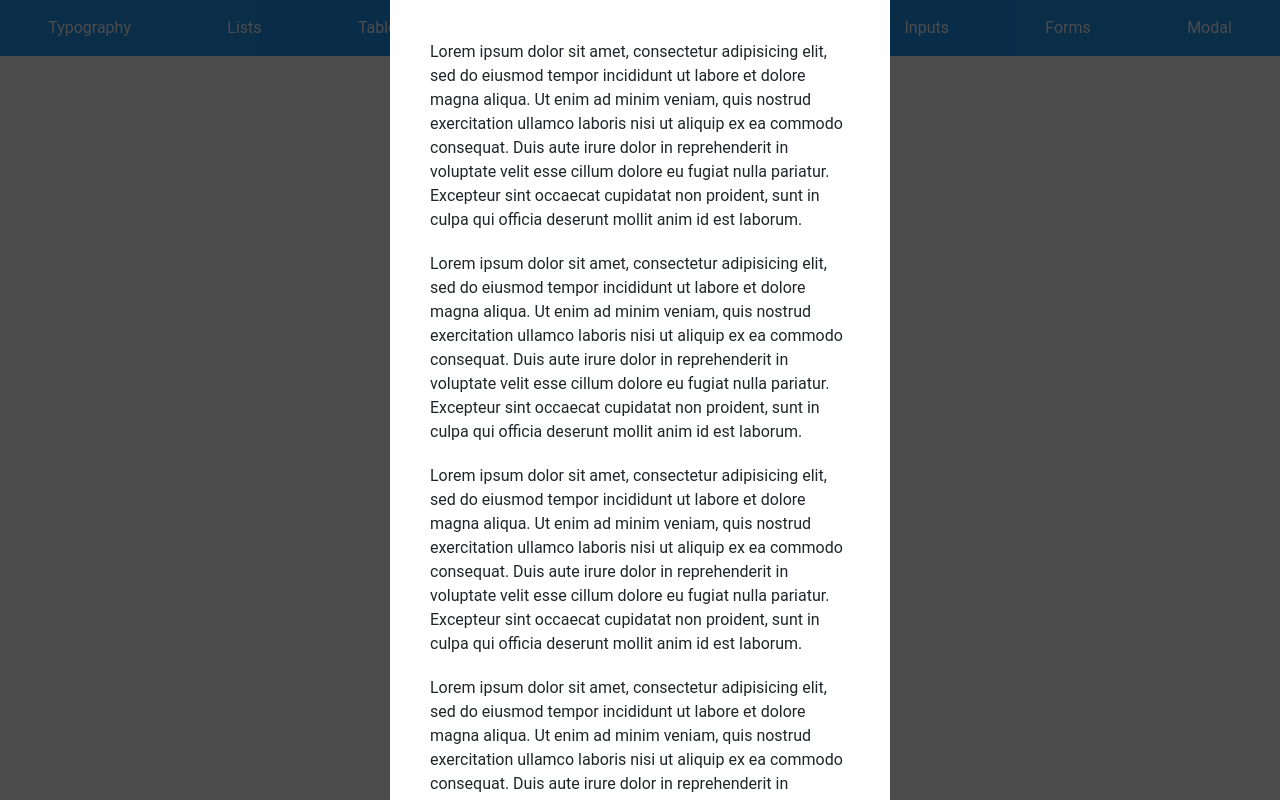
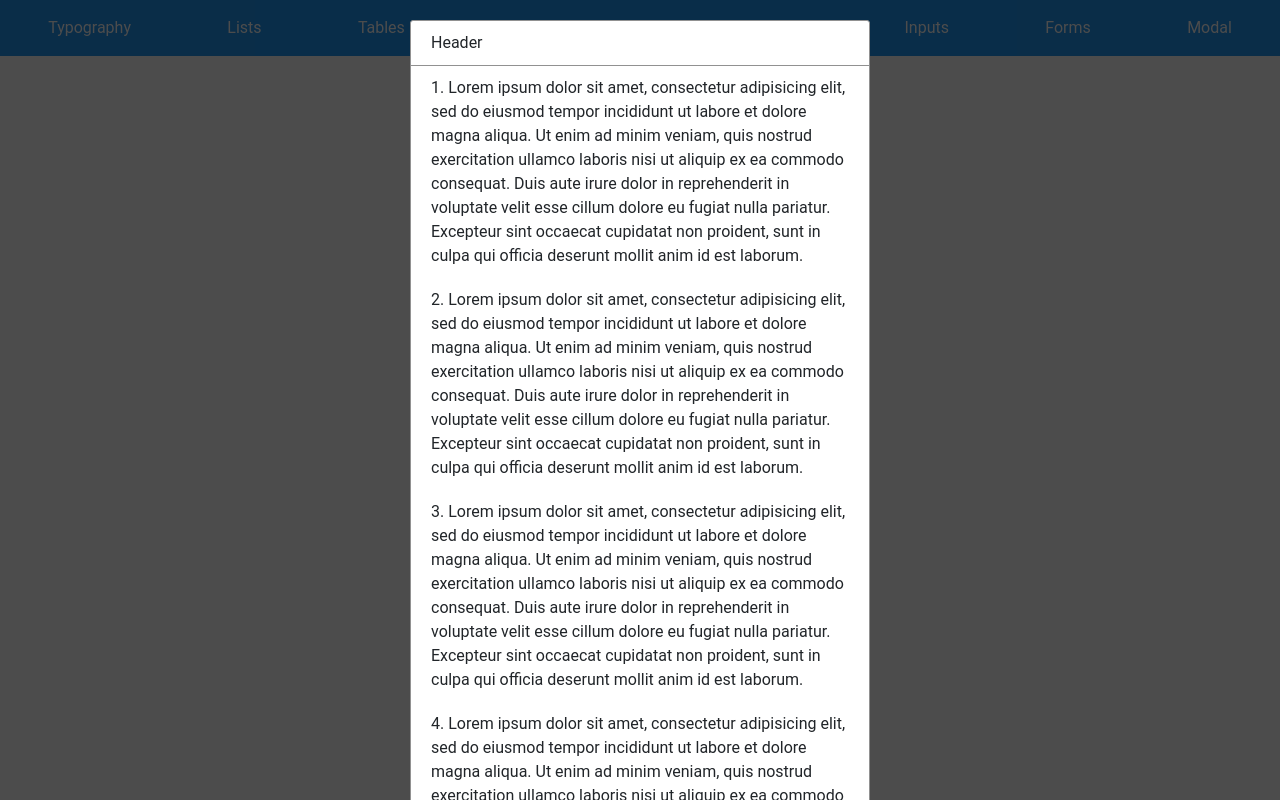
Before and after one commit to adinan-cenci/css-framework, a plain HTML site: page examples/modal.html in a window 1280 px wide. Drawn offline with Linux system fonts and the light colour scheme.

Commit message:
Update master.css, master.css.map, and 4 more files...

```diff
--- a/examples/_stylesheet.css
+++ b/examples/_stylesheet.css
@@ -87,11 +87,3 @@ body {
     }
 
 /*---------------------------------------*/
-
-#example-modal .fundo-branco {
-    width: 500px;
-    max-width: calc(100% - 40px);
-    height: auto;
-    padding: 40px;
-    background-color: #fff;
-}
--- a/examples/modal.html
+++ b/examples/modal.html
@@ -28,10 +28,13 @@
             <div id="middle">
                 <div id="example-modal">
 
-                    <div class="overlay modal scroll">
-                        <div class="fundo-branco">
+                    <div class="modal">
+                        <div class="modal-dialog">
+                            <div class="modal-content">
+                                <div class="modal-header">Header</div>
+                                <div class="modal-body">
                                     <p>
-                                Lorem ipsum dolor sit amet, consectetur adipisicing elit, sed do eiusmod
+                                        1. Lorem ipsum dolor sit amet, consectetur adipisicing elit, sed do eiusmod
                                         tempor incididunt ut labore et dolore magna aliqua. Ut enim ad minim veniam,
                                         quis nostrud exercitation ullamco laboris nisi ut aliquip ex ea commodo
                                         consequat. Duis aute irure dolor in reprehenderit in voluptate velit esse
@@ -39,7 +42,7 @@
                                         proident, sunt in culpa qui officia deserunt mollit anim id est laborum.
                                     </p>
                                     <p>
-                                Lorem ipsum dolor sit amet, consectetur adipisicing elit, sed do eiusmod
+                                        2. Lorem ipsum dolor sit amet, consectetur adipisicing elit, sed do eiusmod
                                         tempor incididunt ut labore et dolore magna aliqua. Ut enim ad minim veniam,
                                         quis nostrud exercitation ullamco laboris nisi ut aliquip ex ea commodo
                                         consequat. Duis aute irure dolor in reprehenderit in voluptate velit esse
@@ -47,7 +50,7 @@
                                         proident, sunt in culpa qui officia deserunt mollit anim id est laborum.
                                     </p>
                                     <p>
-                                Lorem ipsum dolor sit amet, consectetur adipisicing elit, sed do eiusmod
+                                        3. Lorem ipsum dolor sit amet, consectetur adipisicing elit, sed do eiusmod
                                         tempor incididunt ut labore et dolore magna aliqua. Ut enim ad minim veniam,
                                         quis nostrud exercitation ullamco laboris nisi ut aliquip ex ea commodo
                                         consequat. Duis aute irure dolor in reprehenderit in voluptate velit esse
@@ -55,7 +58,7 @@
                                         proident, sunt in culpa qui officia deserunt mollit anim id est laborum.
                                     </p>
                                     <p>
-                                Lorem ipsum dolor sit amet, consectetur adipisicing elit, sed do eiusmod
+                                        4. Lorem ipsum dolor sit amet, consectetur adipisicing elit, sed do eiusmod
                                         tempor incididunt ut labore et dolore magna aliqua. Ut enim ad minim veniam,
                                         quis nostrud exercitation ullamco laboris nisi ut aliquip ex ea commodo
                                         consequat. Duis aute irure dolor in reprehenderit in voluptate velit esse
@@ -63,7 +66,7 @@
                                         proident, sunt in culpa qui officia deserunt mollit anim id est laborum.
                                     </p>
                                     <p>
-                                Lorem ipsum dolor sit amet, consectetur adipisicing elit, sed do eiusmod
+                                        5. Lorem ipsum dolor sit amet, consectetur adipisicing elit, sed do eiusmod
                                         tempor incididunt ut labore et dolore magna aliqua. Ut enim ad minim veniam,
                                         quis nostrud exercitation ullamco laboris nisi ut aliquip ex ea commodo
                                         consequat. Duis aute irure dolor in reprehenderit in voluptate velit esse
@@ -71,7 +74,7 @@
                                         proident, sunt in culpa qui officia deserunt mollit anim id est laborum.
                                     </p>
                                     <p>
-                                Lorem ipsum dolor sit amet, consectetur adipisicing elit, sed do eiusmod
+                                        6. Lorem ipsum dolor sit amet, consectetur adipisicing elit, sed do eiusmod
                                         tempor incididunt ut labore et dolore magna aliqua. Ut enim ad minim veniam,
                                         quis nostrud exercitation ullamco laboris nisi ut aliquip ex ea commodo
                                         consequat. Duis aute irure dolor in reprehenderit in voluptate velit esse
@@ -79,7 +82,7 @@
                                         proident, sunt in culpa qui officia deserunt mollit anim id est laborum.
                                     </p>
                                     <p>
-                                Lorem ipsum dolor sit amet, consectetur adipisicing elit, sed do eiusmod
+                                        7. Lorem ipsum dolor sit amet, consectetur adipisicing elit, sed do eiusmod
                                         tempor incididunt ut labore et dolore magna aliqua. Ut enim ad minim veniam,
                                         quis nostrud exercitation ullamco laboris nisi ut aliquip ex ea commodo
                                         consequat. Duis aute irure dolor in reprehenderit in voluptate velit esse
@@ -87,7 +90,7 @@
                                         proident, sunt in culpa qui officia deserunt mollit anim id est laborum.
                                     </p>
                                     <p>
-                                Lorem ipsum dolor sit amet, consectetur adipisicing elit, sed do eiusmod
+                                        8. Lorem ipsum dolor sit amet, consectetur adipisicing elit, sed do eiusmod
                                         tempor incididunt ut labore et dolore magna aliqua. Ut enim ad minim veniam,
                                         quis nostrud exercitation ullamco laboris nisi ut aliquip ex ea commodo
                                         consequat. Duis aute irure dolor in reprehenderit in voluptate velit esse
@@ -95,7 +98,7 @@
                                         proident, sunt in culpa qui officia deserunt mollit anim id est laborum.
                                     </p>
                                     <p>
-                                Lorem ipsum dolor sit amet, consectetur adipisicing elit, sed do eiusmod
+                                        9. Lorem ipsum dolor sit amet, consectetur adipisicing elit, sed do eiusmod
                                         tempor incididunt ut labore et dolore magna aliqua. Ut enim ad minim veniam,
                                         quis nostrud exercitation ullamco laboris nisi ut aliquip ex ea commodo
                                         consequat. Duis aute irure dolor in reprehenderit in voluptate velit esse
@@ -103,13 +106,18 @@
                                         proident, sunt in culpa qui officia deserunt mollit anim id est laborum.
                                     </p>
                                     <p>
-                                Lorem ipsum dolor sit amet, consectetur adipisicing elit, sed do eiusmod
+                                        10. Lorem ipsum dolor sit amet, consectetur adipisicing elit, sed do eiusmod
                                         tempor incididunt ut labore et dolore magna aliqua. Ut enim ad minim veniam,
                                         quis nostrud exercitation ullamco laboris nisi ut aliquip ex ea commodo
                                         consequat. Duis aute irure dolor in reprehenderit in voluptate velit esse
                                         cillum dolore eu fugiat nulla pariatur. Excepteur sint occaecat cupidatat non
                                         proident, sunt in culpa qui officia deserunt mollit anim id est laborum.
                                     </p>
+                                </div>
+                                <div class="modal-footer">
+                                    <button class="small">close</button>
+                                </div>
+                            </div>
                         </div>
                     </div>
 
--- a/scss/_inputs.scss
+++ b/scss/_inputs.scss
@@ -38,7 +38,7 @@ $border:  1px;
 }
 
 %box-input-dimensions.small {
-    padding: $padding / 2;
+    padding: ($padding / 2) $padding;
     height: small-input-min-height();
 }
 
--- a/scss/_overlay.scss
+++ b/scss/_overlay.scss
@@ -10,18 +10,59 @@
     left: 0px;
     width: 100vw;
     height: 100vh;
-
-    background: rgba(0, 0, 0, 0.7)
+    background: rgba(0, 0, 0, 0.7);
 }
 
-.modal {
-    pointer-events: auto;
+.overlay.close {
+    display: none;
 }
 
-.modal.scroll {
+/*************************************
+#*** MODAL
+#************************************/
+
+.modal {
+    @extend .overlay;
+    display: flex;
+    pointer-events: auto;
     overflow-y: auto;
 }
 
-    .modal .content {
+.modal.closed {
+    display: none;
+}
+
+    .modal .modal-dialog {
+        transform: translate(0,0);
         pointer-events: auto;
+        padding: 20px 0px;
+        margin: auto;
     }
+
+        .modal .modal-content {
+            width: 500px;
+            max-width: calc(100% - 40px);
+            border: solid 1px #919191;
+            border-radius: 3px;
+            background: white;
+        }
+
+            .modal .modal-header,
+            .modal .modal-body,
+            .modal .modal-footer {
+                padding: 10px 20px;
+            }
+
+            .modal .modal-header {
+                border-radius: 3px 3px 0px 0px;
+            }
+
+            .modal * + .modal-body,
+            .modal * + .modal-footer {
+                border-top: solid 1px #919191;
+            }
+
+            .modal-body:last-child,
+            .modal-footer:last-child {
+                border-radius: 0px 0px 3px 30px;
+            }
```
Also changed, not shown: css/master.css, 1 other file. Lines whose indentation alone changed are shown as unchanged.
